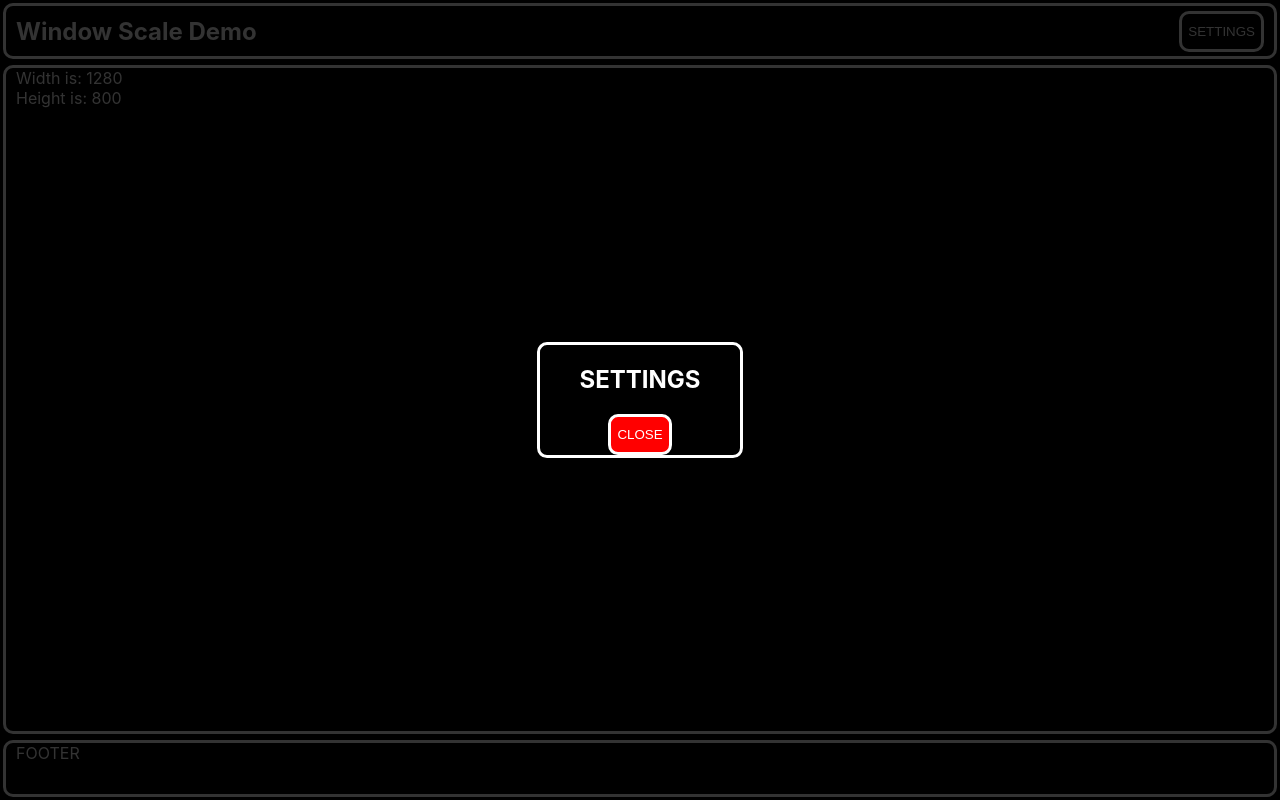
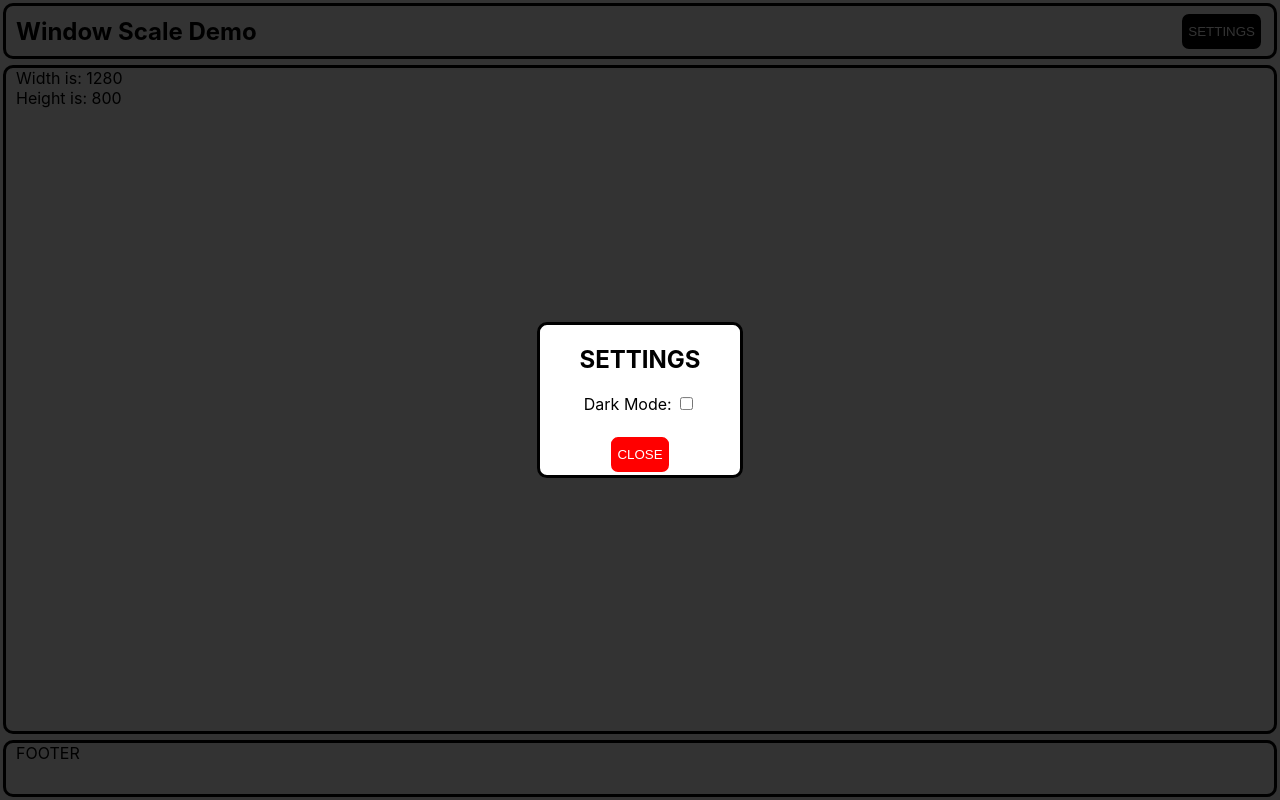
Before and after one commit to Oliver343/window-scale, a React (Create React App) app: page / in a window 1280 px wide. Both pictures are taken after a click on the button "SETTINGS". Built offline with nearby package versions, Linux system fonts and the light colour scheme.

Commit message:
Dark mode added in settings

```diff
--- a/src/components/modal.css
+++ b/src/components/modal.css
@@ -17,10 +17,15 @@
     top: 50%;
     left: 50%;
     transform: translate(-50%, -50%);
+    background: white;
+    border: black 3px solid;
+    border-radius: 10px;
+    min-width: 200px;
+}
+
+.modalBodyDark {
     background: black;
     border: white 3px solid;
-    border-radius: 10px;
-    min-width: 200px;
 }
 
 .closeButton {
--- a/src/components/modal.js
+++ b/src/components/modal.js
@@ -10,8 +10,11 @@ const Modal = (props) => {
         <>
         <div className="modal" hidden={props.hidden}>
             <div className="overlay"></div>
-            <div className="modalBody">
+            <div className={"modalBody modalBody" + (props.darkMode ? "Dark" : "")}>
                 <h2>SETTINGS</h2>
+                <label for="dark" >Dark Mode:</label> <input name="dark" type="checkbox" onChange={(e) => props.darkFunction(e.target.checked)}/>
+                <br />
+                <br />
                 <button className="standardButton closeButton" onClick={() => props.hideFunction(true)}>CLOSE</button>
             </div>
         </div>
--- a/src/index.css
+++ b/src/index.css
@@ -13,20 +13,27 @@ code {
 }
 
 .wholePage {
-  background-color: black;
   min-height: 100vh;
-  color: white;
   display:flex;
   flex-direction: column;
   align-items: stretch;
 }
 
+.wholePageDark {
+  background-color: black;
+  color: white;
+}
+
 .standardBorder {
-  border: 3px white solid;
+  border: 3px black solid;
   padding-right: 10px;
   padding-left: 10px;
   margin : 3px;
   border-radius: 10px;
+}
+
+.standardBorderDark {
+  border: 3px white solid;
 }
 
 .mainBody {
--- a/src/pages/main.js
+++ b/src/pages/main.js
@@ -7,6 +7,7 @@ const Main = () => {
     const [width, setWidth] = useState(window.innerWidth)
     const [height, setHeight] = useState(window.innerHeight)
     const [modalHide, setModalHide] = useState(true)
+    const [darkMode, setDarkMode] = useState(false)
 
     function handleResize() {
         setWidth(window.innerWidth)
@@ -15,22 +16,24 @@ const Main = () => {
 
     window.addEventListener('resize', handleResize);
 
+    let darkModeConditional = darkMode ? "Dark" : ""
+
     return (
         // JSX html here
-        <div className="wholePage">
+        <div className={"wholePage wholePage" + darkModeConditional} >
 
-            <Modal hidden={modalHide} hideFunction={setModalHide} />
+            <Modal hidden={modalHide} darkMode={darkMode} hideFunction={setModalHide} darkFunction={setDarkMode} />
 
-            <div className="standardBorder headerBody">
+            <div className={"headerBody standardBorder standardBorder" + darkModeConditional}>
                 <h2>Window Scale Demo</h2>
                 <button className="standardButton" onClick={() => setModalHide(false)}>SETTINGS</button>
             </div>
-            <div className="standardBorder mainBody">
+            <div className={"mainBody standardBorder standardBorder" + darkModeConditional}>
                 Width is: {width}
                 <br />
                 Height is: {height}
             </div>
-            <div className="standardBorder footerBody"> FOOTER </div>
+            <div className={"footerBody standardBorder standardBorder" + darkModeConditional}> FOOTER </div>
         </div>
     )
 }
```
